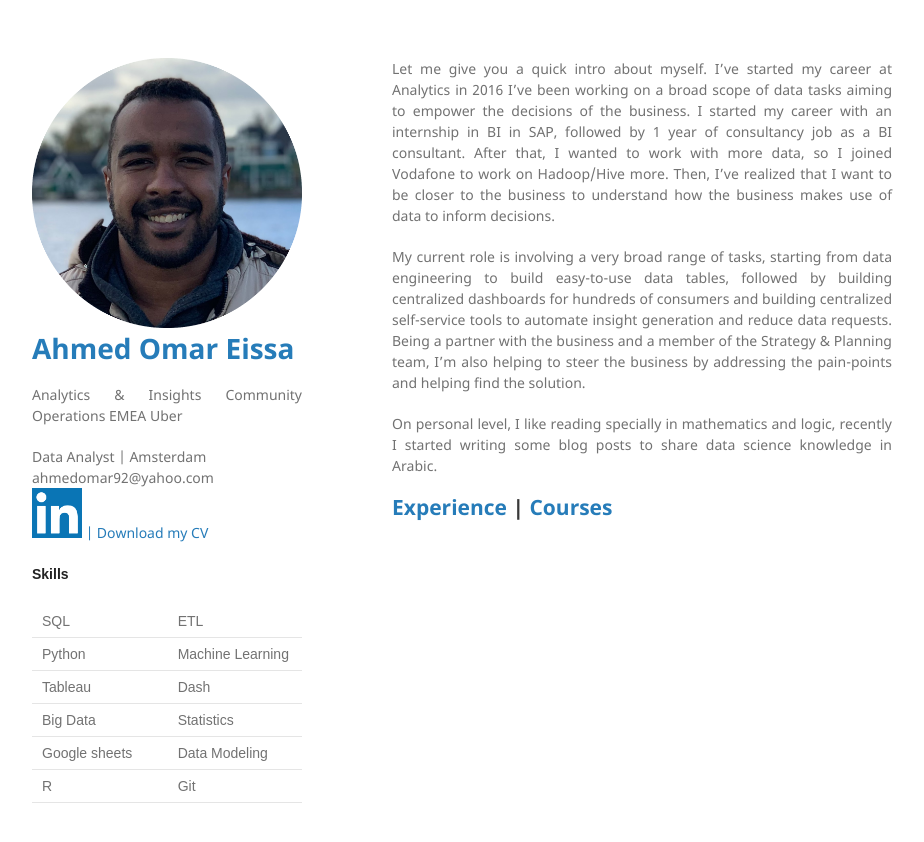
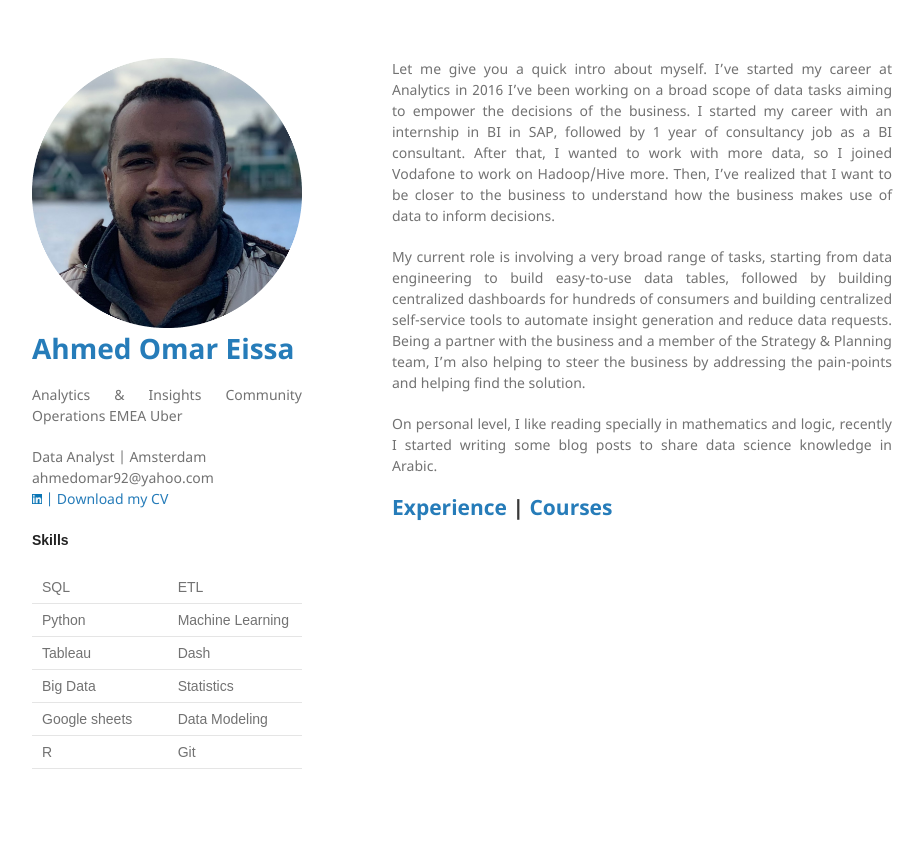
Before and after one commit to AhmedOmarEissa/AhmedOmarEissa.github.io, a Jekyll site: the page built from index.md, in a window 1280 px wide. Shown: the top 842 px of the page, without its empty margins (178-1102 px from the left). Built offline with Jekyll 4.4.1, drawn with Linux system fonts in a browser that asks for light colours.

Commit message:
Update default.html

```diff
--- a/_layouts/default.html
+++ b/_layouts/default.html
@@ -31,7 +31,7 @@
         <p>Data Analyst | Amsterdam </br>
         ahmedomar92@yahoo.com </br>
         <a href="https://www.linkedin.com/in/ahmedomareissa/" target="_blank">
-            <img  src="https://github.com/AhmedOmarEissa/AhmedOmarEissa.github.io/raw/master/assets/img/Linkedin-Icon.png" width=50" height="50">
+            <img  src="https://github.com/AhmedOmarEissa/AhmedOmarEissa.github.io/raw/master/assets/img/Linkedin-Icon.png" width=10" height="10">
         </a>
         <a href="https://github.com/AhmedOmarEissa/AhmedOmarEissa.github.io/raw/master/assets/Ahmed%20Omar%20Eissa.pdf"> | Download my CV</a></p>
 
```
